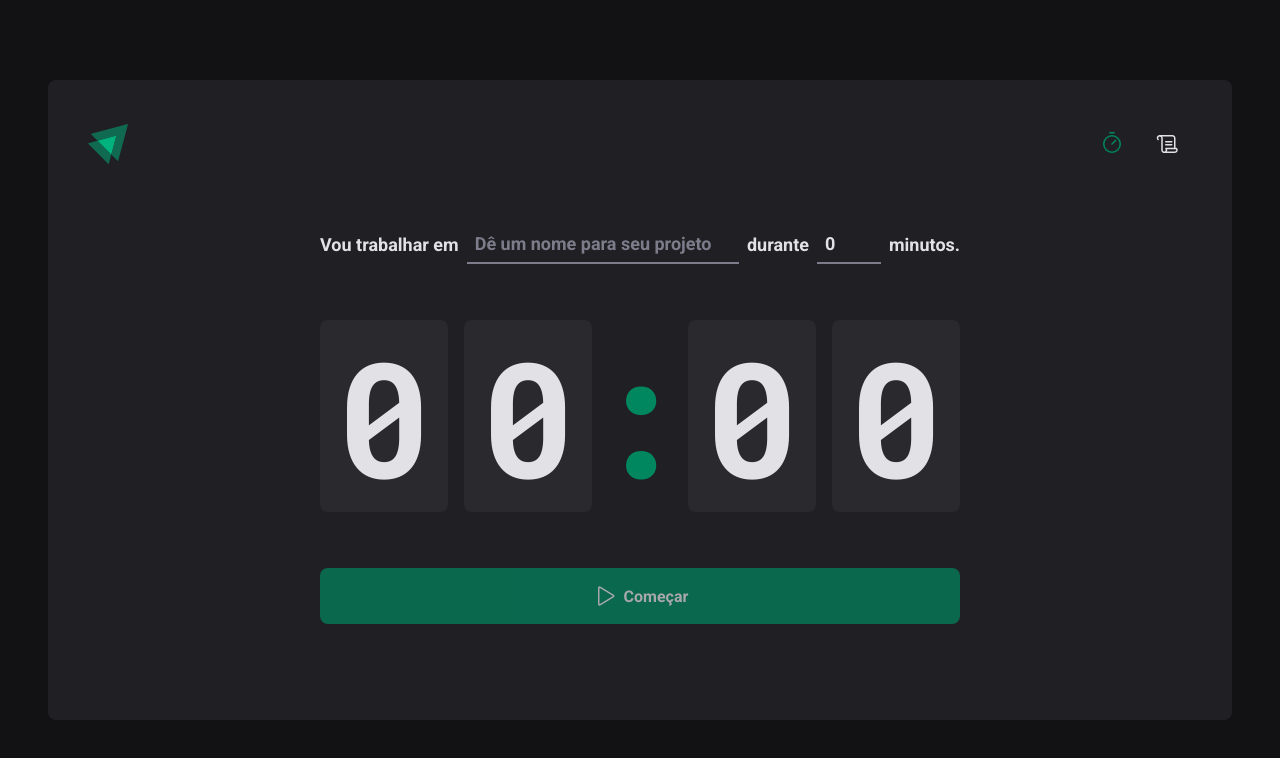
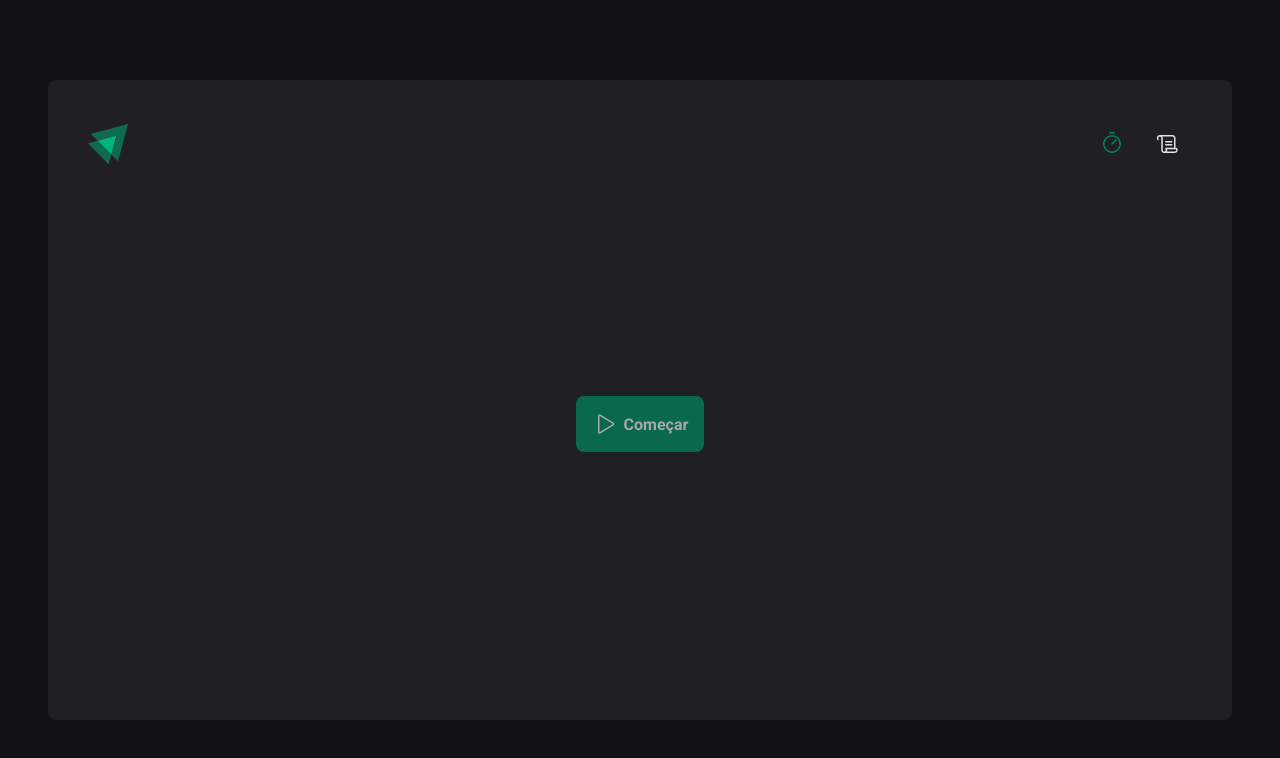
Before and after one commit to jaomuro/02-ignite-timer, a React (Vite) app: page / in a window 1280 px wide. Shown: the top 758 px of the page. Built offline with nearby package versions, Linux system fonts and the light colour scheme.

Commit message:
Separando componentes da página Home

```diff
--- a/src/pages/Home/index.tsx
+++ b/src/pages/Home/index.tsx
@@ -20,7 +20,7 @@ const newCycleFormValidationSchema = z.object({
   task: z.string().min(1, 'Informe a tarefa'),
   minutesAmount: z
     .number()
-    .min(5, 'O ciclo precisa ter no mínimo 5 minutos')
+    .min(1, 'O ciclo precisa ter no mínimo 5 minutos')
     .max(60, 'O ciclo precisa ser no máximo 60 minutos'),
 })
 
@@ -32,6 +32,7 @@ interface Cycle {
   minutesAmount: number
   startDate: Date
   interruptedDate?: Date
+  finishedDate?: Date
 }
 
 export function Home() {
@@ -48,22 +49,41 @@ export function Home() {
   })
 
   const activeCycle = cycles.find((cycle) => cycle.id === activeCycleId)
+  const totalSeconds = activeCycle ? activeCycle.minutesAmount * 60 : 0
 
   useEffect(() => {
     let interval: number
 
     if (activeCycle) {
       interval = setInterval(() => {
-        setAmountSecondsPassed(
-          differenceInSeconds(new Date(), activeCycle.startDate),
+        const secondsDifference = differenceInSeconds(
+          new Date(),
+          activeCycle.startDate,
         )
+
+        if (secondsDifference >= totalSeconds) {
+          setCycles((state) =>
+            state.map((cycle) => {
+              if (cycle.id === activeCycleId) {
+                return { ...cycle, finishedDate: new Date() }
+              } else {
+                return cycle
+              }
+            }),
+          )
+          clearInterval(interval)
+          setAmountSecondsPassed(totalSeconds)
+          setActiveCycleId(null)
+        } else {
+          setAmountSecondsPassed(secondsDifference)
+        }
       }, 1000)
 
       return () => {
         clearInterval(interval)
       }
     }
-  }, [activeCycle]) // como o useEffect depende de uma variável externa é necessário passar ela como uma dependência, lembrando que devido a dependencia o useeffect será executado sempre que o valor dela alterar
+  }, [activeCycle, totalSeconds, activeCycleId]) // como o useEffect depende de uma variável externa é necessário passar ela como uma dependência, lembrando que devido a dependencia o useeffect será executado sempre que o valor dela alterar
 
   function handleNewTaskTime(data: NewCicleFormData) {
     const newCycle = {
@@ -80,8 +100,8 @@ export function Home() {
   }
 
   function handleInterruptNewCycle() {
-    setCycles(
-      cycles.map((cycle) => {
+    setCycles((state) =>
+      state.map((cycle) => {
         if (cycle.id === activeCycleId) {
           return { ...cycle, interruptedDate: new Date() }
         } else {
@@ -92,8 +112,6 @@ export function Home() {
     setActiveCycleId(null)
   }
 
-  const totalSeconds = activeCycle ? activeCycle.minutesAmount * 60 : 0
-
   const currentSeconds = activeCycle ? totalSeconds - amountSecondsPassed : 0
 
   const minutesAmout = Math.floor(currentSeconds / 60)
@@ -101,10 +119,12 @@ export function Home() {
 
   const minutes = String(minutesAmout).padStart(2, '0')
   const seconds = String(secondsAmount).padStart(2, '0')
-  console.log(cycles)
+
   useEffect(() => {
     if (activeCycle) {
       document.title = `${minutes}:${seconds}`
+    } else {
+      document.title = 'Ignite Timer'
     }
   }, [minutes, seconds, activeCycle])
 
@@ -114,43 +134,6 @@ export function Home() {
   return (
     <HomeContainer>
       <form action="" onSubmit={handleSubmit(handleNewTaskTime)}>
-        <FormContainer>
-          <label htmlFor="task">Vou trabalhar em</label>
-          <TaskInput
-            id="task"
-            placeholder="Dê um nome para seu projeto"
-            list="task-suggestions"
-            disabled={!!activeCycle}
-            {...register('task')}
-          />
-          <datalist id="task-suggestions">
-            <option value="Projeto 1" />
-            <option value="Projeto 3" />
-            <option value="Projeto 2" />
-            <option value="Banana" />
-          </datalist>
-          <label htmlFor="minutesAmount">durante</label>
-          <MinutesAmountInput
-            type="number"
-            id="minutesAmount"
-            placeholder="00"
-            disabled={!!activeCycle}
-            step={5}
-            min={5}
-            max={60}
-            {...register('minutesAmount', { valueAsNumber: true })}
-          />
-          <span>minutos.</span>
-        </FormContainer>
-
-        <CountDownContainer>
-          <span>{minutes[0]}</span>
-          <span>{minutes[1]}</span>
-          <Separator>:</Separator>
-          <span>{seconds[0]}</span>
-          <span>{seconds[1]}</span>
-        </CountDownContainer>
-
         {activeCycle ? (
           <StopCountDownButton onClick={handleInterruptNewCycle} type="button">
             <HandPalm size={24} />
--- a/src/pages/Home/styles.ts
+++ b/src/pages/Home/styles.ts
@@ -13,73 +13,6 @@ export const HomeContainer = styled.main`
     align-items: center;
     gap: 3.5rem;
   }
-`
-export const FormContainer = styled.div`
-  width: 100%;
-  display: flex;
-  align-items: center;
-  justify-content: center;
-  gap: 0.5rem;
-  font-weight: bold;
-  color: ${(props) => props.theme['gray-100']};
-  font-size: 1.125rem;
-  flex-wrap: wrap;
-`
-const BaseInput = styled.input`
-  background-color: transparent;
-  height: 2.5rem;
-  border: 0;
-  border-bottom: 2px solid ${(props) => props.theme['gray-500']};
-  font-weight: bold;
-  font-size: 1.125rem;
-  padding: 0 0.5rem;
-  color: ${(props) => props.theme['gray-100']};
-
-  &::placeholder {
-    color: ${(props) => props.theme['gray-500']};
-  }
-
-  &:focus {
-    box-shadow: none;
-    border-color: ${(props) => props.theme['green-500']};
-  }
-`
-
-export const TaskInput = styled(BaseInput)`
-  flex: 1;
-
-  &::-webkit-calendar-picker-indicator {
-    display: none !important;
-  }
-`
-
-export const MinutesAmountInput = styled(BaseInput)`
-  width: 4rem;
-`
-
-export const CountDownContainer = styled.div`
-  font-family: 'Roboto Mono', monospace;
-  font-size: 10rem;
-  line-height: 8rem;
-  color: ${(props) => props.theme['gray-100']};
-
-  display: flex;
-  gap: 1rem;
-
-  span {
-    padding: 2rem 1rem;
-    background-color: ${(props) => props.theme['gray-700']};
-    border-radius: 8px;
-  }
-`
-export const Separator = styled.div`
-  padding: 2rem 0;
-  color: ${(props) => props.theme['green-500']};
-
-  width: 4rem;
-  overflow: hidden;
-  display: flex;
-  justify-content: center;
 `
 export const BaseCountDownButton = styled.button`
   width: 100%;
```
Also changed, not shown: src/pages/Home/components/Countdown/index.tsx (added, +13 -0 lines), src/pages/Home/components/Countdown/styles.ts (added, +26 -0 lines), src/pages/Home/components/NewCycleForm/index.tsx (added, +34 -0 lines), src/pages/Home/components/NewCycleForm/styles.ts (added, +44 -0 lines).
